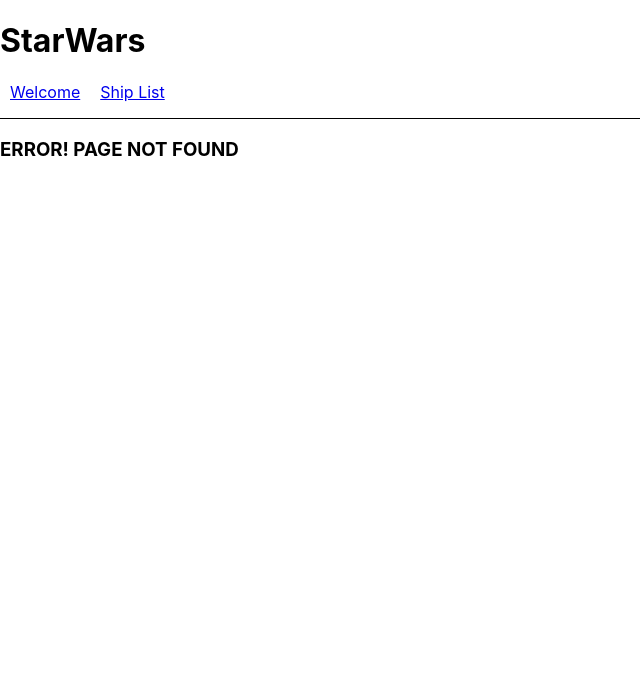
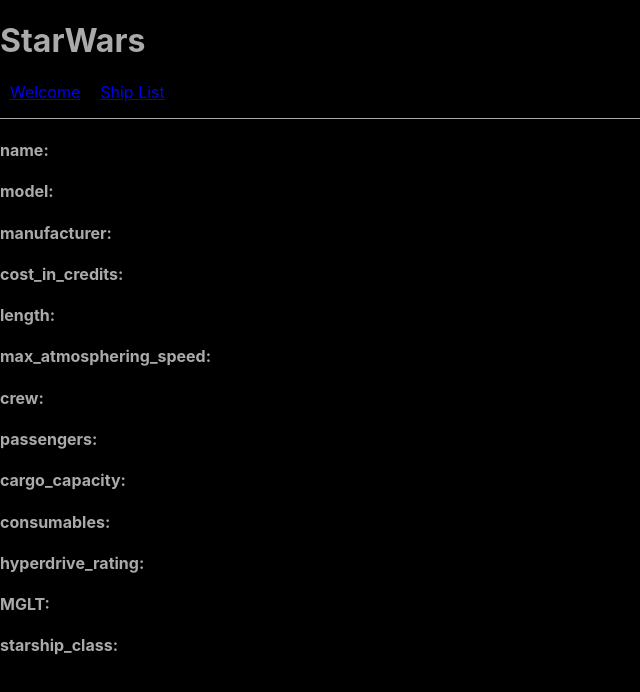
Before and after one commit to Kat8dev/star-wars, a React (Create React App) app: page /shipinfo in a window 1280 px wide. Before the commit this address had no page. Shown: the top 692 px of the page, without its empty margins (0-640 px from the left). Built offline with nearby package versions, Linux system fonts and the light colour scheme.

Commit message:
add styles

```diff
--- a/src/App.js
+++ b/src/App.js
@@ -9,7 +9,7 @@
           borderBottom: "solid 1px",
           paddingBottom: "1rem",
         }}>
-        <Link className="APP_LINKS" to="/Welcome">Welcome</Link>
+        <Link className="APP_LINKS" to="/">Welcome</Link>
         <Link className="APP_LINKS" to="/ShipList">Ship List</Link>
       </nav>
       <Outlet />
--- a/src/a-pages/ShipList.js
+++ b/src/a-pages/ShipList.js
@@ -1,7 +1,8 @@
 import { useEffect, useState } from "react";
 import axios from "axios";
-import { SHIPS_WRAPPER, SHIP_BOX } from "../styled"
+import { SHIPS_WRAPPER } from "../styled"
 import InfiniteScroll from "react-infinite-scroll-component";
+import ShipItem from "../components/ShipItem";
 
 const ShipList = () => {
 
@@ -27,10 +28,10 @@
           next={() => setPage((prev) => prev + 1)}
         >
           {ships.map(item=> {
-            return <SHIP_BOX key={item.model}>
-              <p>{item.name}</p>
-              <p>{item.model}</p>
-            </SHIP_BOX>
+            return <ShipItem
+                      name={item.name}
+                      model={item.model}
+                   />
           })}
         </InfiniteScroll>
       </SHIPS_WRAPPER>
--- a/src/components/ShipInfo.js
+++ b/src/components/ShipInfo.js
@@ -1,5 +1,19 @@
 export default function ShipInfo() {
     return(
-        null
+        <div>
+            <h4>name: </h4>
+            <h4>model: </h4>
+            <h4>manufacturer: </h4>
+            <h4>cost_in_credits: </h4>
+            <h4>length: </h4>
+            <h4>max_atmosphering_speed: </h4>
+            <h4>crew: </h4>
+            <h4>passengers: </h4>
+            <h4>cargo_capacity: </h4>
+            <h4>consumables: </h4>
+            <h4>hyperdrive_rating: </h4>
+            <h4>MGLT: </h4>
+            <h4>starship_class: </h4>
+        </div>
     )
 }
--- /dev/null
+++ b/src/components/ShipItem.js
@@ -0,0 +1,14 @@
+import { SHIP_BOX } from "../styled";
+import { Link } from "react-router-dom";
+
+export default function ShipItem(props) {
+    return (
+
+        <Link to={"shipinfo/"} style={{ color: "#aaa", textDecoration: "none" }}>
+            <SHIP_BOX key={props.model}>
+                <h3><b>Name:</b> {props.name}</h3>
+                <h3><b>Model:</b> {props.model}</h3>
+            </SHIP_BOX>
+        </Link>
+    )
+}
--- a/src/index.css
+++ b/src/index.css
@@ -6,6 +6,8 @@
     sans-serif;
   -webkit-font-smoothing: antialiased;
   -moz-osx-font-smoothing: grayscale;
+  background-color: black;
+  color: #aaa;
 }
 
 code {
--- a/src/index.js
+++ b/src/index.js
@@ -5,6 +5,7 @@
 import reportWebVitals from './reportWebVitals';
 import { BrowserRouter, Routes, Route } from "react-router-dom";
 import ShipList from './a-pages/ShipList';
+import ShipInfo from './components/ShipInfo';
 import Welcome from './a-pages/Welcome'
 import ErrorPage from './components/ErrorPage';
 
@@ -12,12 +13,12 @@
 root.render(
   <React.StrictMode>
     <BrowserRouter>
+    <App />
       <Routes>
-        <Route path='/' element={<App />}>
-          <Route path='/Welcome' element={<Welcome />} />
+          <Route path='/' element={<Welcome />} />
           <Route path='/ShipList' element={<ShipList />} />
+          <Route path='/shipinfo' element={<ShipInfo />} />
           <Route path='*' element={<ErrorPage />} />
-        </Route>
       </Routes>
     </BrowserRouter>
   </React.StrictMode>
--- a/src/styled.js
+++ b/src/styled.js
@@ -6,11 +6,15 @@
     margin: auto;
     box-shadow: 5px 10px 18px #aaa inset;
     color: #aaa;
+    padding: 30px;
+    text-align: center;
 `
 
 export const SHIP_BOX = styled.div`
-    width: 300px;
-    margin: 5px auto;
+    width: 350px;
+    margin: 10px auto;
     border-bottom: solid #aaa 1px;
     box-shadow: 2px 5px 10px #aaa;
+    padding: 10px;
+    text-align: start;
 `
```
